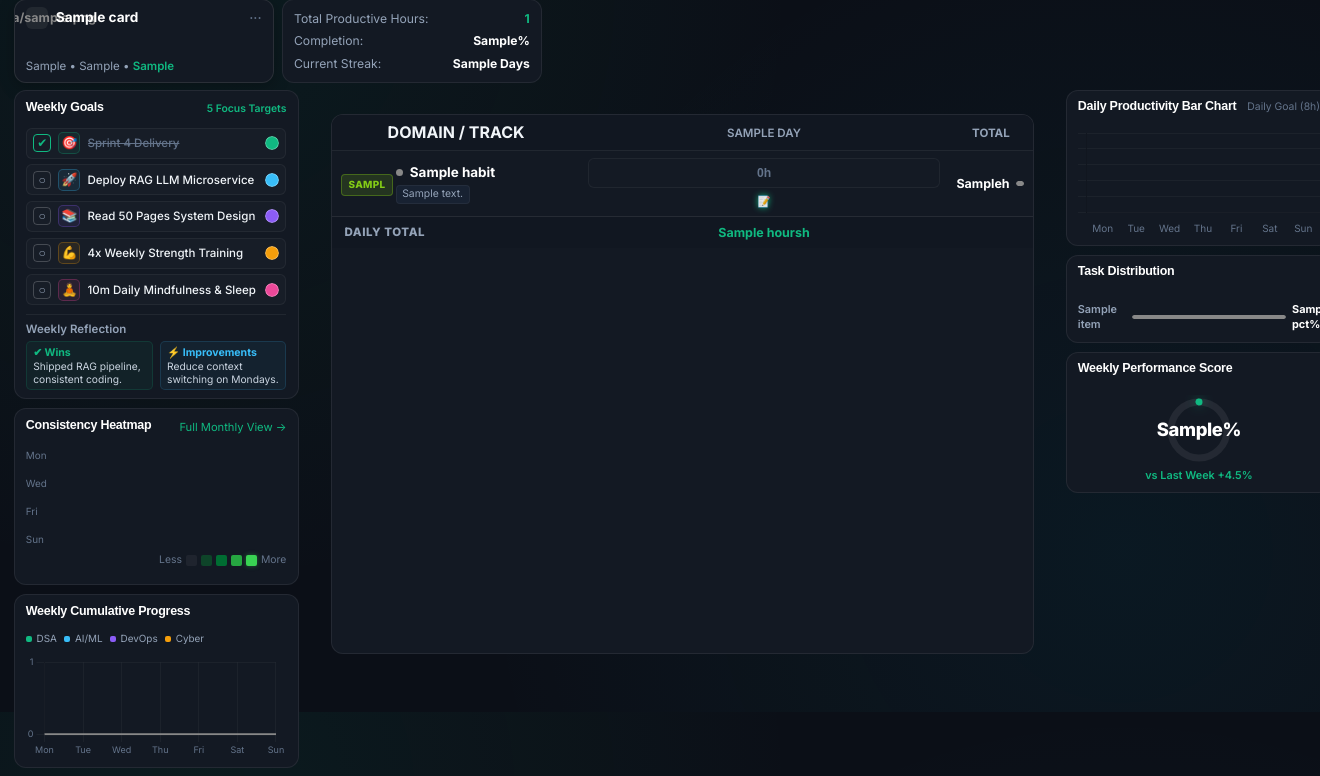
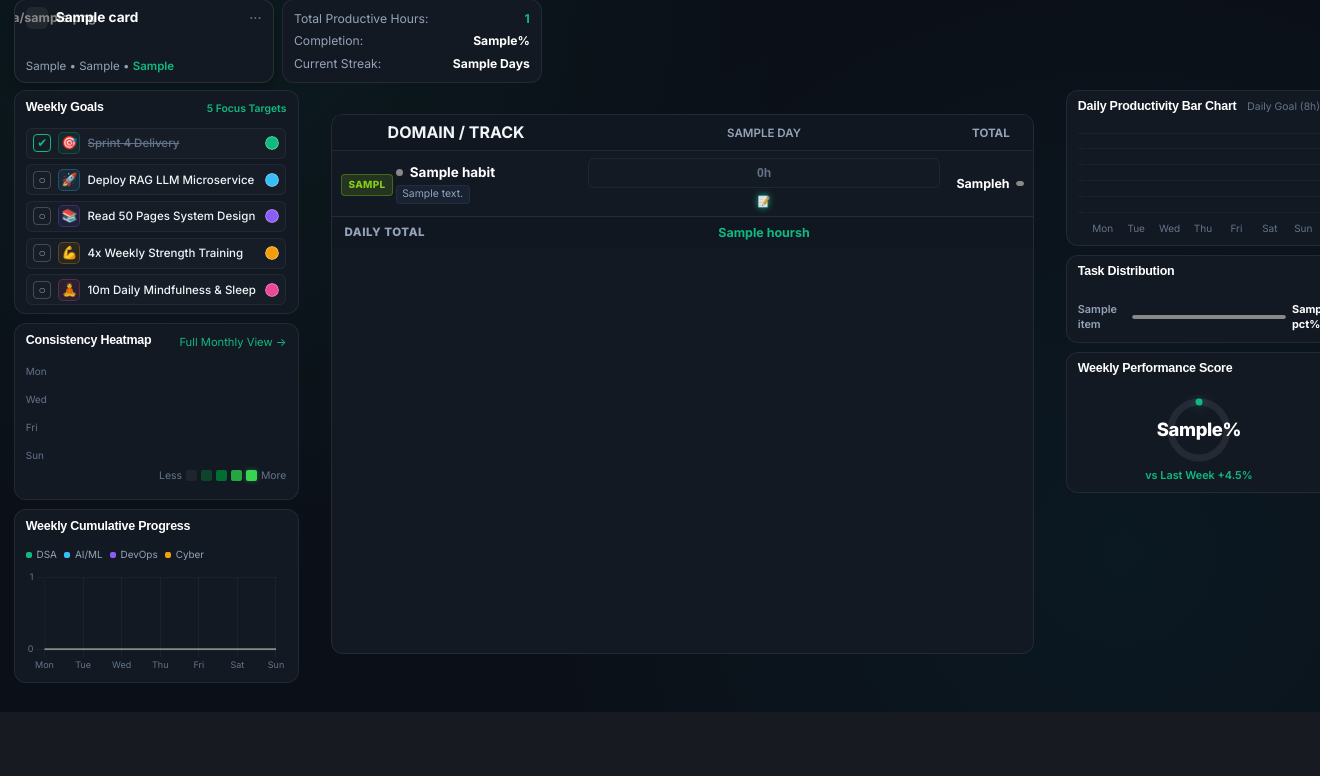
Before and after one commit to iamshaneofc/Habit_CRM, a Python web app: template templates/index.html in a window 1320 px wide; the page is wider, and only the part inside the window is pictured. Shown: the part 88-864 px from the top of that part. After the commit the page ends 787 px from the top of that part, so only its background shows below. Run offline with Jinja, Linux system fonts and the light colour scheme; the template is opened without the code that fills it: most values are stand-ins (such as "Sample title", 1, 10 or a date in 2020).

Commit message:
refactor(focus-os): remove weekly reflection section and preserve dedicated weekly goals card

```diff
--- a/templates/index.html
+++ b/templates/index.html
@@ -1571,8 +1571,8 @@ body.focus-os-theme {
             <!-- Top: Weekly Goals + Heatmap | Below: Cumulative Progress (Same Width & Card Size!) -->
             <aside class="focus-left-column" style="display: flex; flex-direction: column; gap: 0.55rem; width: 310px; min-width: 310px;">
 
-                <!-- CARD 1 (LEFT TOP): WEEKLY GOALS (5 Goals with Emoji & Color) + MERGED REFLECTION -->
-                <div class="focus-sub-card weekly-goals-merged-card" style="display: flex; flex-direction: column; gap: 0.45rem; padding: 0.55rem 0.75rem; background: #131923; border: 1px solid rgba(255, 255, 255, 0.07); border-radius: 12px;">
+                <!-- CARD 1 (LEFT TOP): WEEKLY GOALS (5 Goals with Emoji & Color) -->
+                <div class="focus-sub-card weekly-goals-card" style="display: flex; flex-direction: column; gap: 0.45rem; padding: 0.55rem 0.75rem; background: #131923; border: 1px solid rgba(255, 255, 255, 0.07); border-radius: 12px;">
                     <!-- Goals Header -->
                     <div style="display: flex; justify-content: space-between; align-items: center;">
                         <h4 class="sub-card-title" style="margin: 0; font-size: 0.78rem; font-weight: 700; color: #fff;">Weekly Goals</h4>
@@ -1614,20 +1614,6 @@ body.focus-os-theme {
                         </div>
                     </div>
 
-                    <!-- Merged Weekly Reflection Subsection -->
-                    <div class="merged-reflection-block" style="border-top: 1px solid rgba(255, 255, 255, 0.06); padding-top: 0.35rem; margin-top: 0.1rem;">
-                        <h5 style="margin: 0 0 0.25rem; font-size: 0.72rem; color: #94a3b8; font-weight: 600;">Weekly Reflection</h5>
-                        <div style="display: grid; grid-template-columns: 1fr 1fr; gap: 0.45rem;">
-                            <div style="background: rgba(16, 185, 129, 0.06); border: 1px solid rgba(16, 185, 129, 0.15); border-radius: 5px; padding: 0.25rem 0.4rem;">
-                                <strong style="color: #10b981; font-size: 0.66rem; display: block;">✔ Wins</strong>
-                                <span style="font-size: 0.64rem; color: #cbd5e1; line-height: 1.2; display: block;" contenteditable="true" spellcheck="false">Shipped RAG pipeline, consistent coding.</span>
-                            </div>
-                            <div style="background: rgba(56, 189, 248, 0.06); border: 1px solid rgba(56, 189, 248, 0.15); border-radius: 5px; padding: 0.25rem 0.4rem;">
-                                <strong style="color: #38bdf8; font-size: 0.66rem; display: block;">⚡ Improvements</strong>
-                                <span style="font-size: 0.64rem; color: #cbd5e1; line-height: 1.2; display: block;" contenteditable="true" spellcheck="false">Reduce context switching on Mondays.</span>
-                            </div>
-                        </div>
-                    </div>
                 </div>
 
                 <!-- CARD 2 (LEFT MIDDLE): CONSISTENCY HEATMAP -->
```
